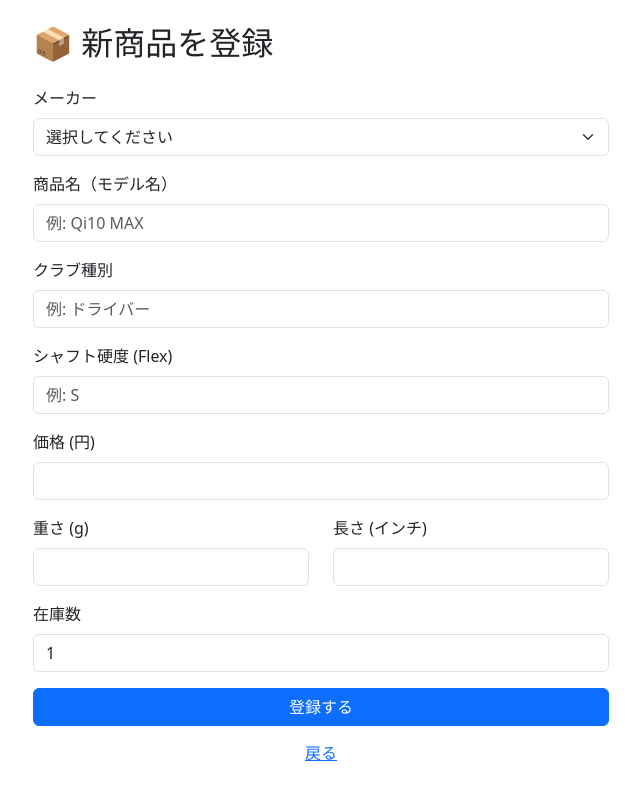
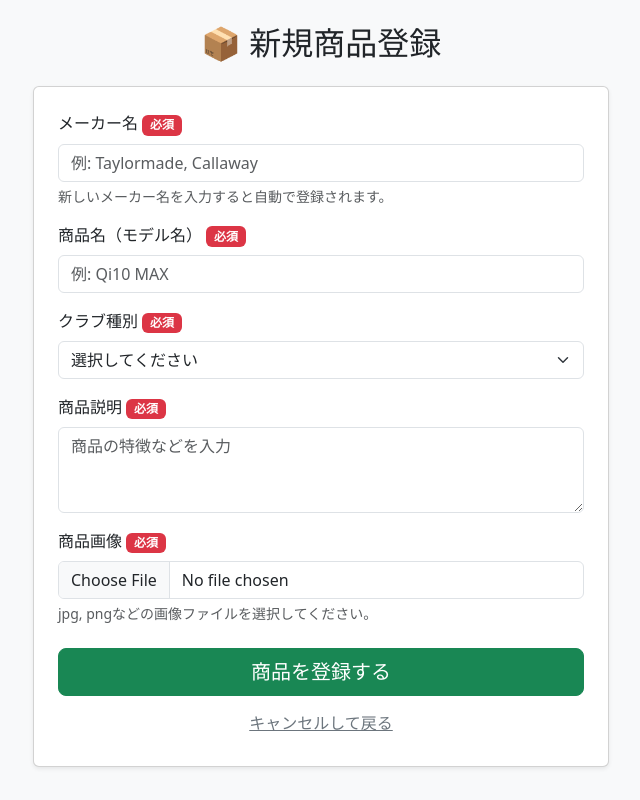
Before and after one commit to 2442027/banana, a Flask app: page /add in a window 1280 px wide. Shown: the whole page, without its empty margins (319-959 px from the left). Run offline with Flask 3, Linux system fonts and the light colour scheme; the visitor is signed in with stand-in values (Sample User, id 1); data comes from the database, SQL or seed files in the repository; both versions use the stored data as it was after the commit.

Commit message:
パターの追加、UIの変更

```diff
--- a/app.py
+++ b/app.py
@@ -1,8 +1,14 @@
+import os
 from flask import Flask, render_template, request, redirect, url_for, session
+from werkzeug.utils import secure_filename
 import sqlite3
 
 app = Flask(__name__)
 app.secret_key = 'gstyle_golf_shop_key'
+
+# 画像の保存先フォルダ
+UPLOAD_FOLDER = 'static/images'
+app.config['UPLOAD_FOLDER'] = UPLOAD_FOLDER
 
 # 店長用パスワード
 MANAGER_PASSWORD = "master14"
@@ -13,7 +19,7 @@ def get_db_connection():
     return conn
 
 # ---------------------------------------
-# 店長認証処理
+# 店長認証
 # ---------------------------------------
 @app.route('/login', methods=['POST'])
 def login():
@@ -34,7 +40,6 @@ def logout():
 def index():
     is_manager = session.get('is_manager', False)
     conn = get_db_connection()
-    # 全商品を取得 (メーカー名・最安値・最小在庫)
     items = conn.execute("""
         SELECT p.*, m.name as maker_name, MIN(i.price) as min_price, MIN(i.stock) as min_stock
         FROM products p
@@ -95,20 +100,45 @@ def search():
     return render_template('search.html', makers=makers, club_types=club_types)
 
 # ---------------------------------------
-# 管理機能
+# 管理機能（店長のみ）
 # ---------------------------------------
 @app.route('/add', methods=['GET', 'POST'])
 def add():
     if not session.get('is_manager'): return redirect(url_for('index'))
+
     conn = get_db_connection()
+
     if request.method == 'POST':
+        # 1. メーカー処理（入力された名前が既存かチェック、なければ新規作成）
+        maker_name = request.form['maker_name']
+        maker = conn.execute('SELECT id FROM makers WHERE name = ?', (maker_name,)).fetchone()
+
+        if maker:
+            maker_id = maker['id']
+        else:
+            # 新しいメーカーなら登録してIDを取得
+            cursor = conn.execute('INSERT INTO makers (name) VALUES (?)', (maker_name,))
+            maker_id = cursor.lastrowid
+
+        # 2. 画像アップロード処理
+        image_file_name = None
+        if 'image_file' in request.files:
+            file = request.files['image_file']
+            if file.filename != '':
+                filename = secure_filename(file.filename)
+                # static/images フォルダに保存
+                file.save(os.path.join(app.config['UPLOAD_FOLDER'], filename))
+                image_file_name = filename
+
+        # 3. 商品登録
         conn.execute('INSERT INTO products (maker_id, name, club_type, description, image_file) VALUES (?, ?, ?, ?, ?)',
-                     (request.form['maker_id'], request.form['name'], request.form['club_type'], request.form['description'], request.form['image_file']))
-        conn.commit(); conn.close()
+                     (maker_id, request.form['name'], request.form['club_type'], request.form['description'], image_file_name))
+        conn.commit()
+        conn.close()
         return redirect(url_for('index'))
-    makers = conn.execute('SELECT * FROM makers').fetchall()
+
     conn.close()
-    return render_template('add.html', makers=makers)
+    return render_template('add.html') # メーカー一覧は不要になったので渡さない
 
 @app.route('/edit/<int:id>', methods=['GET', 'POST'])
 def edit(id):
@@ -119,7 +149,7 @@ def edit(id):
         conn.execute("UPDATE products SET maker_id=?, name=?, club_type=?, description=?, image_file=? WHERE id=?",
                      (request.form['maker_id'], request.form['name'], request.form['club_type'], request.form['description'], request.form['image_file'], id))
 
-        # 数値スペックの一括更新
+        # スペック更新
         spec_ids = request.form.getlist('spec_id')
         for sid in spec_ids:
             conn.execute("UPDATE inventory SET flex=?, weight=?, length=?, price=?, stock=? WHERE id=?",
@@ -144,4 +174,7 @@ def delete(id):
     return redirect(url_for('index'))
 
 if __name__ == '__main__':
+    # 保存先フォルダがない場合は作成
+    if not os.path.exists(UPLOAD_FOLDER):
+        os.makedirs(UPLOAD_FOLDER)
     app.run(debug=True)
--- a/templates/add.html
+++ b/templates/add.html
@@ -2,55 +2,56 @@
 <html lang="ja">
 <head>
     <meta charset="UTF-8">
-    <title>商品登録</title>
+    <title>新規商品登録 - G-Style</title>
     <link href="https://cdn.jsdelivr.net/npm/bootstrap@5.3.0/dist/css/bootstrap.min.css" rel="stylesheet">
 </head>
-<body class="p-4">
+<body class="bg-light p-4">
     <div class="container" style="max-width: 600px;">
-        <h2 class="mb-4">📦 新商品を登録</h2>
-        <form action="/add" method="post">
+        <h2 class="mb-4 text-center">📦 新規商品登録</h2>
+        <div class="card shadow-sm p-4">
+            <form action="/add" method="post" enctype="multipart/form-data">
+
                 <div class="mb-3">
-                <label class="form-label">メーカー</label>
-                <select name="maker_id" class="form-select" required>
-                    <option value="" disabled selected>選択してください</option>
-                    {% for m in makers %}
-                    <option value="{{ m.id }}">{{ m.name }}</option>
-                    {% endfor %}
+                    <label class="form-label">メーカー名 <span class="badge bg-danger">必須</span></label>
+                    <input type="text" name="maker_name" class="form-control" placeholder="例: Taylormade, Callaway" required list="maker_list">
+                    <div class="form-text">新しいメーカー名を入力すると自動で登録されます。</div>
+                </div>
+
+                <div class="mb-3">
+                    <label class="form-label">商品名（モデル名） <span class="badge bg-danger">必須</span></label>
+                    <input type="text" name="name" class="form-control" placeholder="例: Qi10 MAX" required>
+                </div>
+
+                <div class="mb-3">
+                    <label class="form-label">クラブ種別 <span class="badge bg-danger">必須</span></label>
+                    <select name="club_type" class="form-select" required>
+                        <option value="">選択してください</option>
+                        <option value="ドライバー">ドライバー</option>
+                        <option value="フェアウェイウッド">フェアウェイウッド</option>
+                        <option value="ユーティリティ">ユーティリティ</option>
+                        <option value="アイアン">アイアン</option>
+                        <option value="ウェッジ">ウェッジ</option>
+                        <option value="パター">パター</option>
                     </select>
                 </div>
+
                 <div class="mb-3">
-                <label class="form-label">商品名（モデル名）</label>
-                <input type="text" name="name" class="form-control" placeholder="例: Qi10 MAX" required minlength="2">
+                    <label class="form-label">商品説明 <span class="badge bg-danger">必須</span></label>
+                    <textarea name="description" class="form-control" rows="3" placeholder="商品の特徴などを入力" required></textarea>
                 </div>
+
                 <div class="mb-3">
-                <label class="form-label">クラブ種別</label>
-                <input type="text" name="club_type" class="form-control" placeholder="例: ドライバー" required>
+                    <label class="form-label">商品画像 <span class="badge bg-danger">必須</span></label>
+                    <input type="file" name="image_file" class="form-control" accept="image/*" required>
+                    <div class="form-text">jpg, pngなどの画像ファイルを選択してください。</div>
                 </div>
-            <div class="mb-3">
-                <label class="form-label">シャフト硬度 (Flex)</label>
-                <input type="text" name="flex" class="form-control" placeholder="例: S" required>
+
+                <div class="d-grid gap-2 mt-4">
+                    <button type="submit" class="btn btn-success btn-lg">商品を登録する</button>
+                    <a href="/" class="btn btn-link text-secondary">キャンセルして戻る</a>
                 </div>
-            <div class="mb-3">
-                <label class="form-label">価格 (円)</label>
-                <input type="number" name="price" class="form-control" min="0" required>
+            </form>
         </div>
-            <div class="row mb-3">
-                <div class="col">
-                    <label class="form-label">重さ (g)</label>
-                    <input type="number" name="weight" class="form-control" min="0">
-                </div>
-                <div class="col">
-                    <label class="form-label">長さ (インチ)</label>
-                    <input type="number" step="0.01" name="length" class="form-control" min="0">
-                </div>
-            </div>
-            <div class="mb-3">
-                <label class="form-label">在庫数</label>
-                <input type="number" name="stock" class="form-control" value="1" min="0" required>
-            </div>
-            <button type="submit" class="btn btn-primary w-100">登録する</button>
-            <a href="/" class="btn btn-link w-100 mt-2">戻る</a>
-        </form>
     </div>
 </body>
 </html>
```
Also changed, not shown: add_putters.py (added, +19 -0 lines), add_putters.sql (added, +16 -0 lines), templates/index.html (+9 -4 lines), shop.db, static/images/image04.jpg (added), static/images/image05.jpg (added), static/images/image06.jpg (added). Lines whose indentation alone changed are shown as unchanged.
